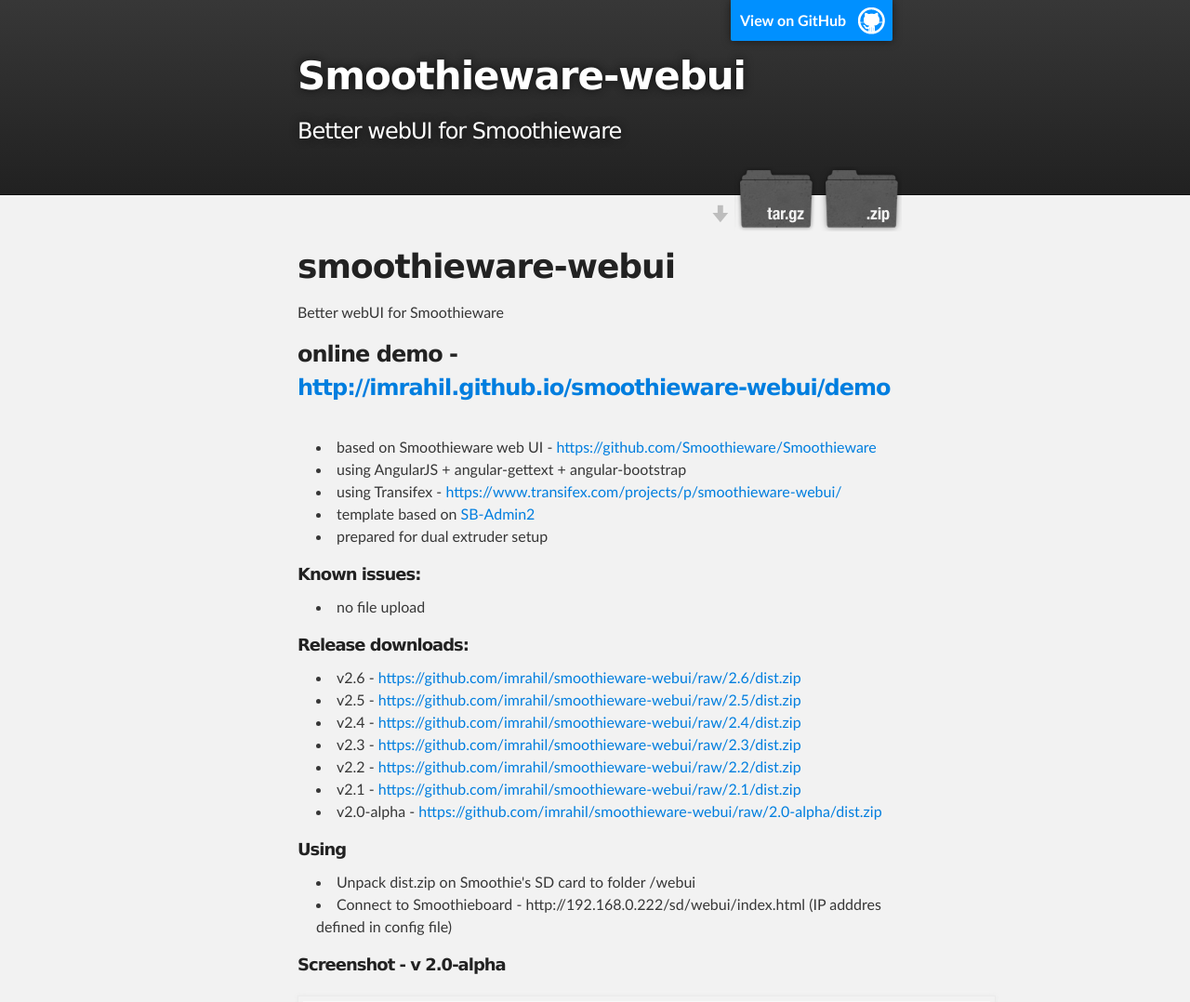
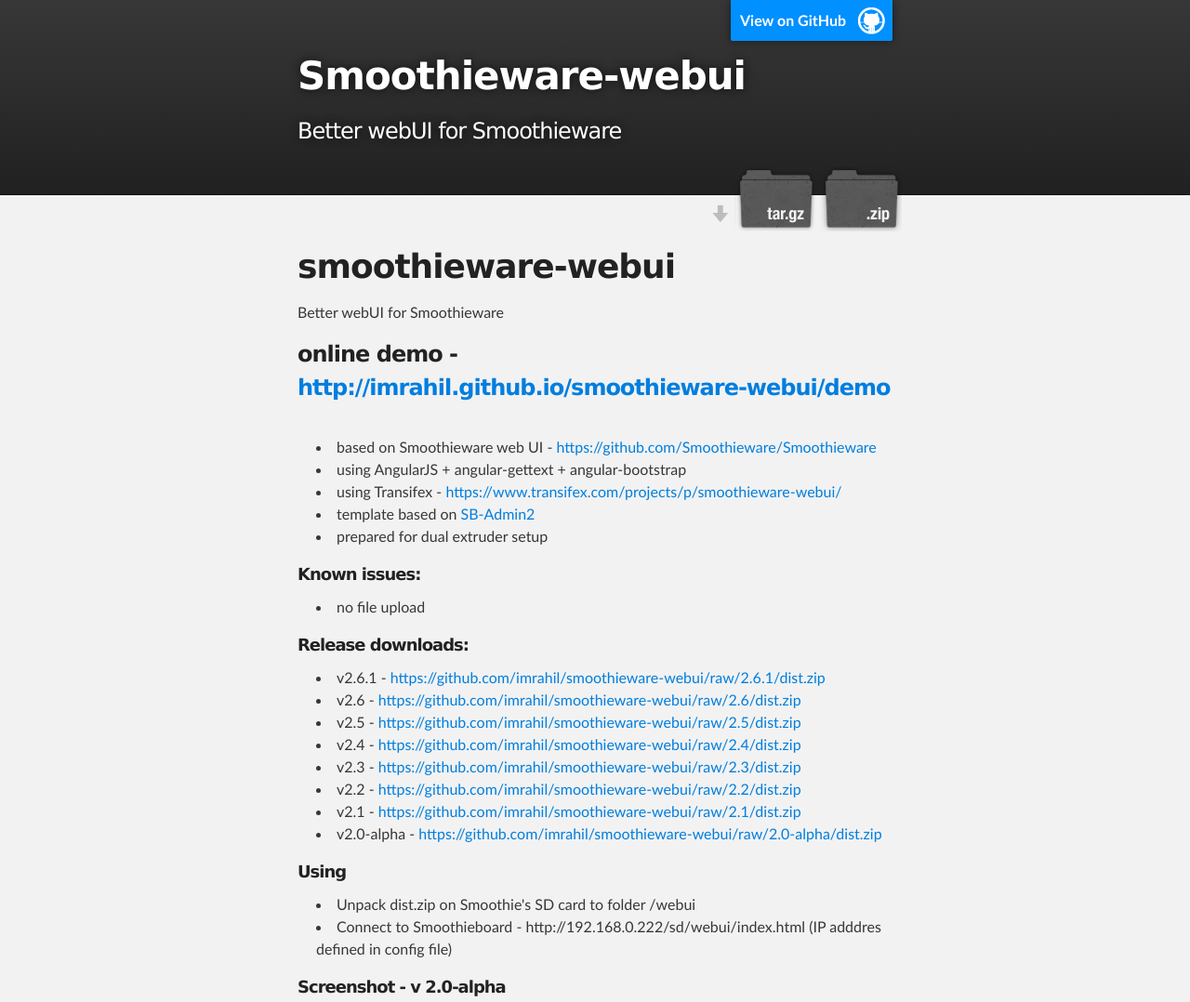
Before and after one commit to imrahil/smoothieware-webui, a plain HTML site: page index.html in a window 1280 px wide. Shown: the top 1078 px of the page at 93% size. Drawn offline with Linux system fonts and the light colour scheme.

Commit message:
Release for 2.6.1

```diff
--- a/index.html
+++ b/index.html
@@ -49,6 +49,7 @@
 
             <h5>Release downloads:</h5>
             <ul>
+                <li>v2.6.1 - <a href="https://github.com/imrahil/smoothieware-webui/raw/2.6.1/dist.zip">https://github.com/imrahil/smoothieware-webui/raw/2.6.1/dist.zip</a></li>
                 <li>v2.6 - <a href="https://github.com/imrahil/smoothieware-webui/raw/2.6/dist.zip">https://github.com/imrahil/smoothieware-webui/raw/2.6/dist.zip</a></li>
                 <li>v2.5 - <a href="https://github.com/imrahil/smoothieware-webui/raw/2.5/dist.zip">https://github.com/imrahil/smoothieware-webui/raw/2.5/dist.zip</a></li>
                 <li>v2.4 - <a href="https://github.com/imrahil/smoothieware-webui/raw/2.4/dist.zip">https://github.com/imrahil/smoothieware-webui/raw/2.4/dist.zip</a></li>
```
Also changed, not shown: demo/index.html (+1 -1 lines).
